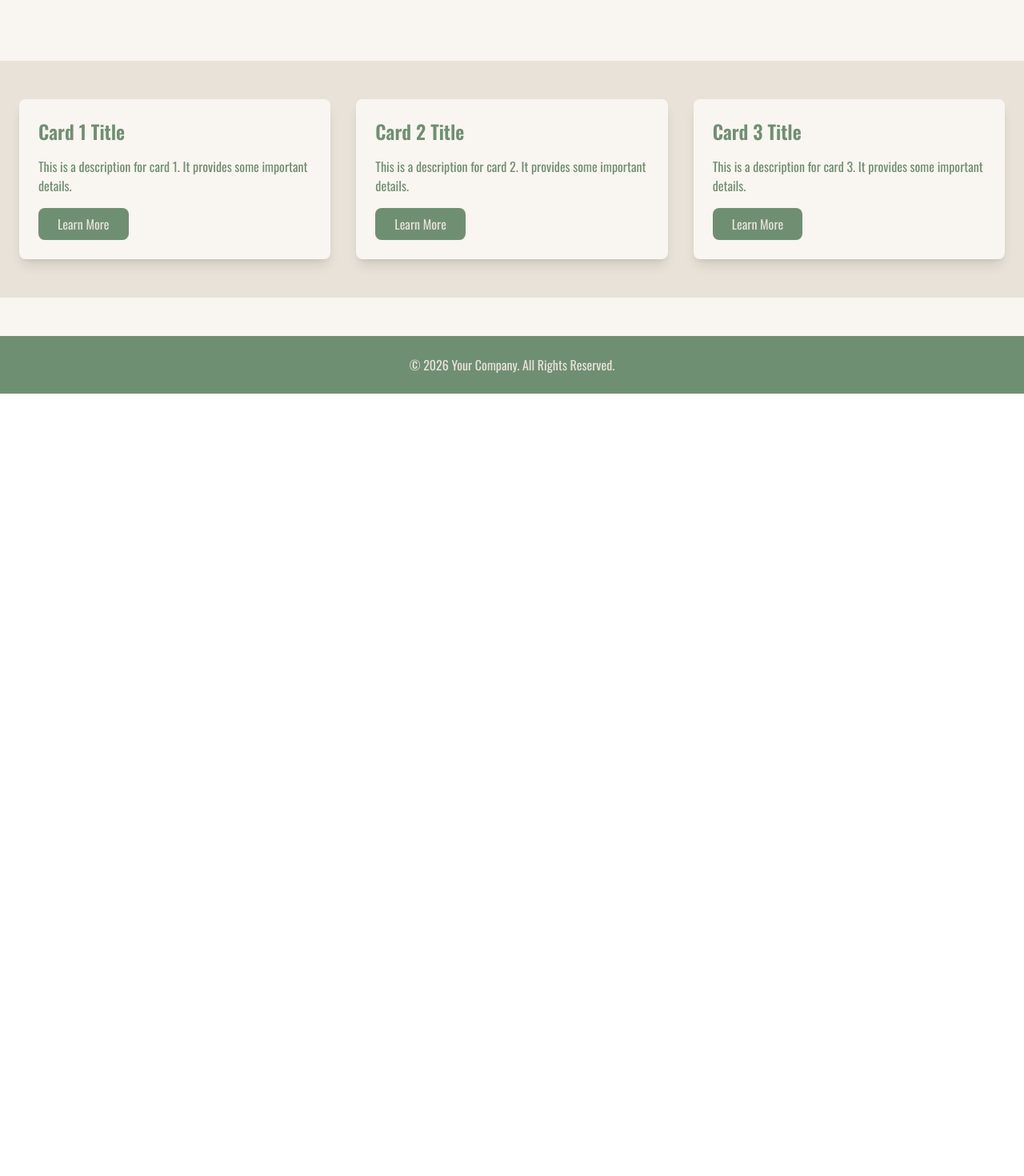
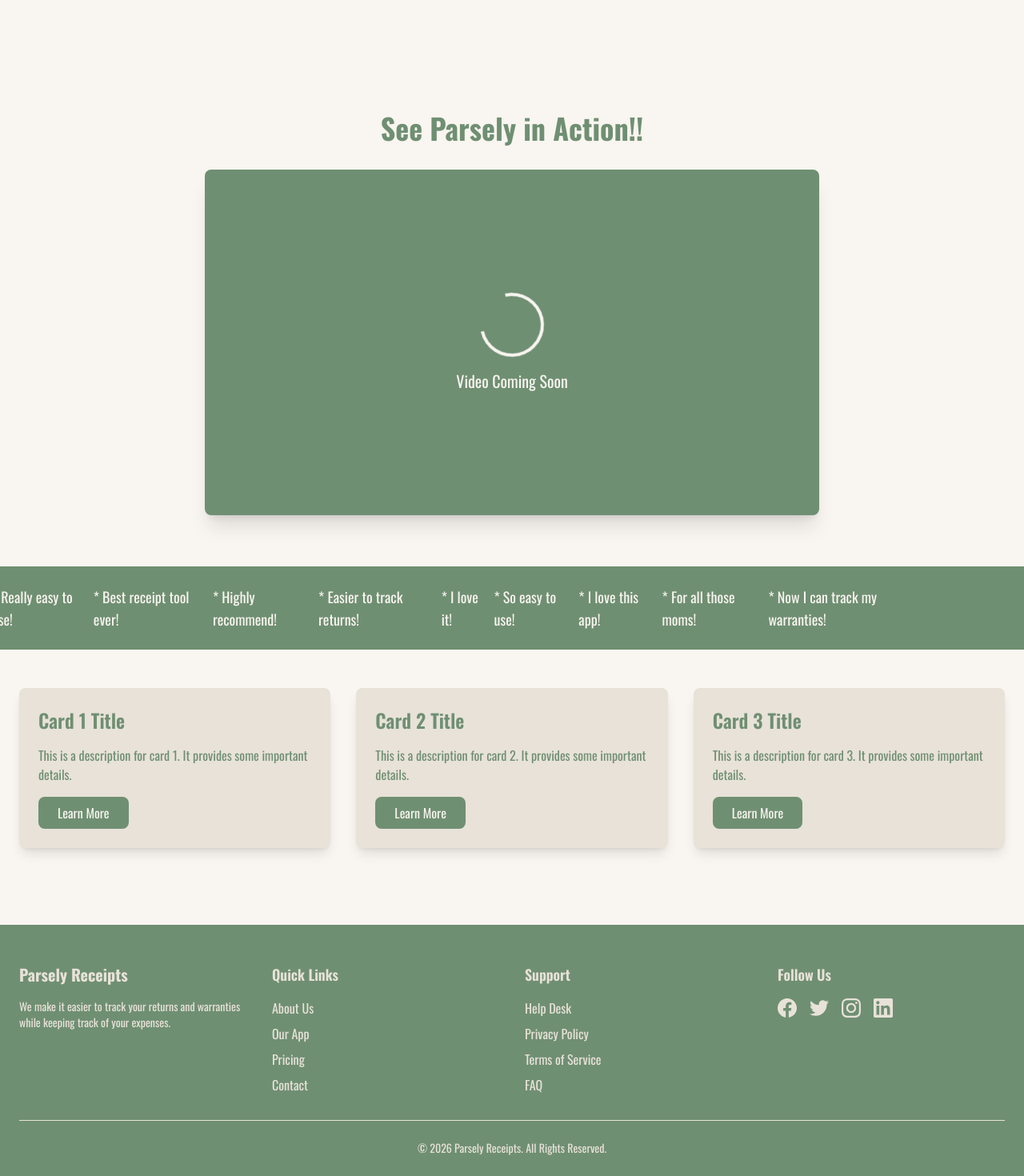
Before and after one commit to kriishp1/spark-hacks-2026, a React (Vite) app in the folder frontend/: page / in a window 1280 px wide. Shown: the part 780-2250 px from the top of the page at 80% size. Before the commit the page ends 1272 px from the top, so only its background shows below. Built offline with nearby package versions, Linux system fonts and the light colour scheme.

Commit message:
Added a video content section to landing page, added testimonial ribbon, cleaned up hover animations

```diff
--- a/frontend/src/pages/Landing.jsx
+++ b/frontend/src/pages/Landing.jsx
@@ -7,13 +7,10 @@
   return (
     <div className="bg-[#F9F5F0] text-[#6F8F72] min-h-screen flex flex-col">
       {/* Navbar */}
-      <nav className="bg-[#F9F5F0] shadow-lg py-2">
+      <nav className="bg-[#E8E2D8] shadow-lg py-2">
         <div className="container mx-auto flex justify-between items-center px-6">
-          <img src="https://p7.hiclipart.com/preview/701/708/834/computer-icons-receipt-icon-design-cartoon-line.jpg" alt="Logo" className="h-10" />
+          <img src="https://cdn.discordapp.com/attachments/1465402222278869096/1467728379162787850/3a30211634add9ca0ee192b38fad5790-color-stroke-bundle-of-parsley.png?ex=69880792&is=6986b612&hm=a83433f8d81e8fe0498673a9c8362dc0240b487d85a1ce697aeb74005f37cbb4&" alt="Logo" className="h-10" />
           <div className="flex space-x-6">
-            <a href="#about" className="text-lg text-[#6F8F72] pt-1.5">
-              About Us
-            </a>
             <a href="#about" className="text-lg text-[#6F8F72] pt-1.5">
               About Us
             </a>
@@ -21,10 +18,16 @@
               What We Do
             </a>
             <button
+              onClick={() => alert("Sign Up Clicked!")}
+              className="px-4 py-2 bg-[#6F8F72] text-[#F9F5F0] rounded-lg transition cursor-pointer hover:opacity-90"
+            >
+              Sign UP
+            </button>
+            <button
               onClick={() => alert("Sign In Clicked!")}
-              className="px-4 py-2 bg-[#215E61] text-[#6F8F72] rounded-lg hover:bg-[#e28f45] transition"
+              className="px-4 py-2 bg-[#6F8F72] text-[#F9F5F0] rounded-lg transition cursor-pointer hover:opacity-90"
             >
-              Sign In
+              Sign IN
             </button>
           </div>
         </div>
@@ -71,29 +74,81 @@
         </motion.p>
       </div>
 
+      {/* Video Section */}
+      <div className="bg-[#F9F5F0] py-16">
+        <div className="container mx-auto px-6">
+          <h2 className="text-4xl font-bold text-center text-[#6F8F72] mb-8">
+            See Parsely in Action!!
+          </h2>
+          <div className="max-w-3xl mx-auto">
+            <div className="relative bg-[#6F8F72] rounded-lg overflow-hidden shadow-xl" style={{ paddingBottom: '56.25%' }}>
+              <div className="absolute inset-0 flex items-center justify-center">
+                <div className="text-center">
+                  <div className="w-20 h-20 border-4 border-[#F9F5F0] border-t-transparent rounded-full animate-spin mx-auto mb-4"></div>
+                  <p className="text-[#F9F5F0] text-xl">Video Coming Soon</p>
+                </div>
+              </div>
+              {/* Replace with actual video when ready:
+              <iframe
+                className="absolute inset-0 w-full h-full"
+                src="YOUR_VIDEO_URL"
+                title="Product Demo"
+                allowFullScreen
+              ></iframe>
+              */}
+            </div>
+          </div>
+        </div>
+      </div>
+
+      {/* Simplified Moving Ribbon Testimonials */}
+      <div className="bg-[#6F8F72] py-6 overflow-hidden">
+        <motion.div
+          className="flex space-x-2"
+          animate={{ x: ["-80%", "100%"] }}
+          transition={{
+          duration: 15,
+          repeat: Infinity,
+          ease: "linear"
+          }}
+        >
+          <span className="text-[#F9F5F0] text-lg">* Amazing service! </span>
+          <span className="text-[#F9F5F0] text-lg">* Really easy to use! </span>
+          <span className="text-[#F9F5F0] text-lg">* Best receipt tool ever! </span>
+          <span className="text-[#F9F5F0] text-lg">* Highly recommend! </span>
+          <span className="text-[#F9F5F0] text-lg">* Easier to track returns! </span>
+          {/* Duplicate for seamless loop */}
+          <span className="text-[#F9F5F0] text-lg">* I love it! </span>
+          <span className="text-[#F9F5F0] text-lg">* So easy to use! </span>
+          <span className="text-[#F9F5F0] text-lg">* I love this app! </span>
+          <span className="text-[#F9F5F0] text-lg">* For all those moms! </span>
+          <span className="text-[#F9F5F0] text-lg">* Now I can track my warranties! </span>
+        </motion.div>
+      </div>
+
       {/* Content Page with Cards */}
-      <div className="bg-[#E8E2D8] py-12">
+      <div className="bg-[#F9F5F0] py-12">
         <div className="container mx-auto grid grid-cols-1 sm:grid-cols-2 lg:grid-cols-3 gap-8 px-6">
-          <div className="bg-[#F9F5F0] p-6 rounded-lg shadow-lg">
+          <div className="bg-[#E8E2D8] p-6 rounded-lg shadow-lg">
             <h3 className="text-2xl font-semibold mb-4 text-[#6F8F72]">Card 1 Title</h3>
             <p className="text-[#6F8F72] mb-4">This is a description for card 1. It provides some important details.</p>
-            <button className="px-6 py-2 bg-[#6F8F72] text-[#E8E2D8] rounded-lg hover:bg-[#5c7c60] transition">
+            <button className="px-6 py-2 bg-[#6F8F72] text-[#F9F5F0] rounded-lg transition cursor-pointer hover:opacity-90">
               Learn More
             </button>
           </div>
 
-          <div className="bg-[#F9F5F0] p-6 rounded-lg shadow-lg">
+          <div className="bg-[#E8E2D8] p-6 rounded-lg shadow-lg">
             <h3 className="text-2xl font-semibold mb-4 text-[#6F8F72]">Card 2 Title</h3>
             <p className="text-[#6F8F72] mb-4">This is a description for card 2. It provides some important details.</p>
-            <button className="px-6 py-2 bg-[#6F8F72] text-[#E8E2D8] rounded-lg hover:bg-[#5c7c60] transition">
+            <button className="px-6 py-2 bg-[#6F8F72] text-[#F9F5F0] rounded-lg transition cursor-pointer hover:opacity-90">
               Learn More
             </button>
           </div>
 
-          <div className="bg-[#F9F5F0] p-6 rounded-lg shadow-lg">
+          <div className="bg-[#E8E2D8] p-6 rounded-lg shadow-lg">
             <h3 className="text-2xl font-semibold mb-4 text-[#6F8F72]">Card 3 Title</h3>
             <p className="text-[#6F8F72] mb-4">This is a description for card 3. It provides some important details.</p>
-            <button className="px-6 py-2 bg-[#6F8F72] text-[#E8E2D8] rounded-lg hover:bg-[#5c7c60] transition">
+            <button className="px-6 py-2 bg-[#6F8F72] text-[#F9F5F0] rounded-lg transition cursor-pointer hover:opacity-90">
               Learn More
             </button>
           </div>
@@ -101,11 +156,68 @@
       </div>
 
       {/* Footer */}
-      <footer className="bg-[#6F8F72] text-[#E8E2D8] py-6 mt-12">
-        <div className="container mx-auto text-center">
-          <p>&copy; 2026 Your Company. All Rights Reserved.</p>
+      <footer className="bg-[#6F8F72] text-[#E8E2D8] py-12 mt-12">
+        <div className="container mx-auto px-6">
+          <div className="grid grid-cols-1 md:grid-cols-4 gap-8 mb-8">
+            {/* Company Info */}
+            <div>
+              <h4 className="text-xl font-bold mb-4">Parsely Receipts</h4>
+              <p className="text-sm">We make it easier to track your returns and warranties while keeping track of your expenses.</p>
+            </div>
+
+            {/* Quick Links */}
+            <div>
+              <h4 className="text-lg font-semibold mb-4">Quick Links</h4>
+              <ul className="space-y-2">
+                <li><a href="#about" className="hover:text-[#F9F5F0] transition">About Us</a></li>
+                <li><a href="#features" className="hover:text-[#F9F5F0] transition">Our App</a></li>
+                <li><a href="#pricing" className="hover:text-[#F9F5F0] transition">Pricing</a></li>
+                <li><a href="#contact" className="hover:text-[#F9F5F0] transition">Contact</a></li>
+              </ul>
+            </div>
+
+            {/* Support */}
+            <div>
+              <h4 className="text-lg font-semibold mb-4">Support</h4>
+              <ul className="space-y-2">
+                <li><a href="#help" className="hover:text-[#F9F5F0] transition">Help Desk</a></li>
+                <li><a href="#privacy" className="hover:text-[#F9F5F0] transition">Privacy Policy</a></li>
+                <li><a href="#terms" className="hover:text-[#F9F5F0] transition">Terms of Service</a></li>
+                <li><a href="#faq" className="hover:text-[#F9F5F0] transition">FAQ</a></li>
+              </ul>
+            </div>
+
+            {/* Social Media */}
+            <div>
+              <h4 className="text-lg font-semibold mb-4">Follow Us</h4>
+              <div className="flex space-x-4">
+                <a href="https://facebook.com" target="_blank" rel="noopener noreferrer" className="hover:text-[#F9F5F0] transition">
+                  <svg className="w-6 h-6" fill="currentColor" viewBox="0 0 24 24"><path d="M24 12.073c0-6.627-5.373-12-12-12s-12 5.373-12 12c0 5.99 4.388 10.954 10.125 11.854v-8.385H7.078v-3.47h3.047V9.43c0-3.007 1.792-4.669 4.533-4.669 1.312 0 2.686.235 2.686.235v2.953H15.83c-1.491 0-1.956.925-1.956 1.874v2.25h3.328l-.532 3.47h-2.796v8.385C19.612 23.027 24 18.062 24 12.073z"/></svg>
+                </a>
+                <a href="https://twitter.com" target="_blank" rel="noopener noreferrer" className="hover:text-[#F9F5F0] transition">
+                  <svg className="w-6 h-6" fill="currentColor" viewBox="0 0 24 24"><path d="M23.953 4.57a10 10 0 01-2.825.775 4.958 4.958 0 002.163-2.723c-.951.555-2.005.959-3.127 1.184a4.92 4.92 0 00-8.384 4.482C7.69 8.095 4.067 6.13 1.64 3.162a4.822 4.822 0 00-.666 2.475c0 1.71.87 3.213 2.188 4.096a4.904 4.904 0 01-2.228-.616v.06a4.923 4.923 0 003.946 4.827 4.996 4.996 0 01-2.212.085 4.936 4.936 0 004.604 3.417 9.867 9.867 0 01-6.102 2.105c-.39 0-.779-.023-1.17-.067a13.995 13.995 0 007.557 2.209c9.053 0 13.998-7.496 13.998-13.985 0-.21 0-.42-.015-.63A9.935 9.935 0 0024 4.59z"/></svg>
+                </a>
+                <a href="https://instagram.com" target="_blank" rel="noopener noreferrer" className="hover:text-[#F9F5F0] transition">
+                  <svg className="w-6 h-6" fill="currentColor" viewBox="0 0 24 24"><path d="M12 2.163c3.204 0 3.584.012 4.85.07 3.252.148 4.771 1.691 4.919 4.919.058 1.265.069 1.645.069 4.849 0 3.205-.012 3.584-.069 4.849-.149 3.225-1.664 4.771-4.919 4.919-1.266.058-1.644.07-4.85.07-3.204 0-3.584-.012-4.849-.07-3.26-.149-4.771-1.699-4.919-4.92-.058-1.265-.07-1.644-.07-4.849 0-3.204.013-3.583.07-4.849.149-3.227 1.664-4.771 4.919-4.919 1.266-.057 1.645-.069 4.849-.069zm0-2.163c-3.259 0-3.667.014-4.947.072-4.358.2-6.78 2.618-6.98 6.98-.059 1.281-.073 1.689-.073 4.948 0 3.259.014 3.668.072 4.948.2 4.358 2.618 6.78 6.98 6.98 1.281.058 1.689.072 4.948.072 3.259 0 3.668-.014 4.948-.072 4.354-.2 6.782-2.618 6.979-6.98.059-1.28.073-1.689.073-4.948 0-3.259-.014-3.667-.072-4.947-.196-4.354-2.617-6.78-6.979-6.98-1.281-.059-1.69-.073-4.949-.073zm0 5.838c-3.403 0-6.162 2.759-6.162 6.162s2.759 6.163 6.162 6.163 6.162-2.759 6.162-6.163c0-3.403-2.759-6.162-6.162-6.162zm0 10.162c-2.209 0-4-1.79-4-4 0-2.209 1.791-4 4-4s4 1.791 4 4c0 2.21-1.791 4-4 4zm6.406-11.845c-.796 0-1.441.645-1.441 1.44s.645 1.44 1.441 1.44c.795 0 1.439-.645 1.439-1.44s-.644-1.44-1.439-1.44z"/></svg>
+                </a>
+                <a href="https://linkedin.com" target="_blank" rel="noopener noreferrer" className="hover:text-[#F9F5F0] transition">
+                  <svg className="w-6 h-6" fill="currentColor" viewBox="0 0 24 24"><path d="M20.447 20.452h-3.554v-5.569c0-1.328-.027-3.037-1.852-3.037-1.853 0-2.136 1.445-2.136 2.939v5.667H9.351V9h3.414v1.561h.046c.477-.9 1.637-1.85 3.37-1.85 3.601 0 4.267 2.37 4.267 5.455v6.286zM5.337 7.433c-1.144 0-2.063-.926-2.063-2.065 0-1.138.92-2.063 2.063-2.063 1.14 0 2.064.925 2.064 2.063 0 1.139-.925 2.065-2.064 2.065zm1.782 13.019H3.555V9h3.564v11.452zM22.225 0H1.771C.792 0 0 .774 0 1.729v20.542C0 23.227.792 24 1.771 24h20.451C23.2 24 24 23.227 24 22.271V1.729C24 .774 23.2 0 22.222 0h.003z"/></svg>
+                </a>
+              </div>
+            </div>
+          </div>
+
+          {/* Bottom Bar */}
+          <div className="border-t border-[#E8E2D8] pt-6 text-center">
+            <p className="text-sm">&copy; 2026 Parsely Receipts. All Rights Reserved.</p>
+          </div>
         </div>
       </footer>
+      {/* <footer className="bg-[#6F8F72] text-[#E8E2D8] py-6 mt-12">
+        <div className="container mx-auto text-center">
+          <p>&copy; 2026 Parsely Receipts. All Rights Reserved.</p>
+        </div>
+      </footer> */}
     </div>
 
 
```
